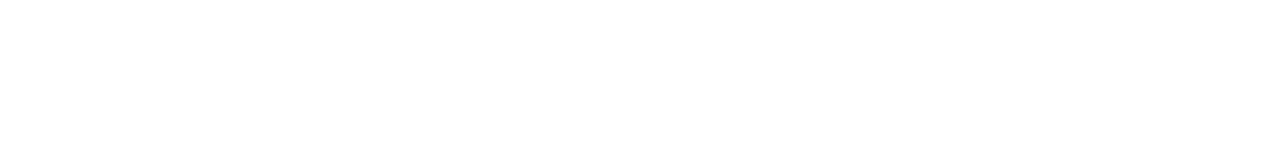
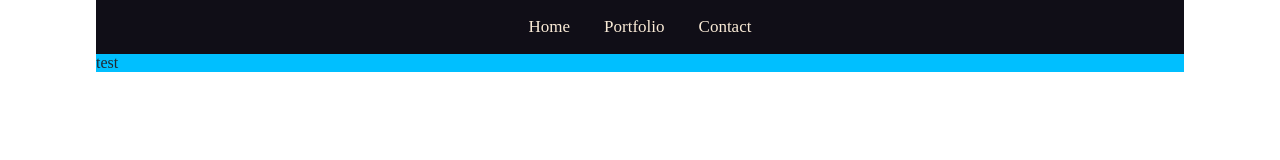
Before and after one commit to Xandowski/my-portfolio, a plain HTML site: page index.html in a window 1280 px wide. Drawn offline with Linux system fonts and the light colour scheme; files that its build step writes are made by us from their sources.

Commit message:
criação-do-header-e-nav-bar

```diff
--- a/assets/CSS/main.css
+++ b/assets/CSS/main.css
@@ -0,0 +1,51 @@
+* {
+  margin: 0;
+  padding: 0;
+  border: 0;
+  font-size: 100%;
+  font: inherit;
+  vertical-align: baseline;
+}
+
+body {
+  color: #212931;
+}
+
+.wrapper {
+  display: flex;
+  flex-flow: row wrap;
+  text-align: center;
+}
+.wrapper > * {
+  margin-left: 6em;
+  margin-right: 6em;
+  flex: 1 100%;
+}
+
+nav {
+  display: flex;
+  background-color: #100e17;
+  justify-content: center;
+}
+
+nav ul {
+  display: flex;
+  list-style: none;
+}
+
+nav a {
+  font-size: 17px;
+  color: antiquewhite;
+  padding: 1em;
+  text-decoration: none;
+  display: block;
+}
+
+nav a:hover {
+  background-color: #211e2e;
+}
+
+.main {
+  text-align: left;
+  background: deepskyblue;
+}
--- a/index.html
+++ b/index.html
@@ -5,9 +5,32 @@
     <meta name="viewport" content="width=device-width, initial-scale=1.0" />
     <meta http-equiv="X-UA-Compatible" content="ie=edge" />
     <title>Portfolio</title>
-    <link rel="stylesheet" href="./assets/main.css" />
+    <link rel="stylesheet" href="./assets/CSS/main.css" />
   </head>
   <body>
+    <div class="wrapper">
+      <header class="header">
+        <nav class="nav">
+          <ul class="nav-menu">
+            <li class="nav-itens">
+              <a href="" class="nav-links">Home</a>
+            </li>
+            <li class="nav-itens">
+              <a href="" class="nav-links">Portfolio</a>
+            </li>
+            <li class="nav-itens">
+              <a href="" class="nav-links">Contact</a>
+            </li>
+          </ul>
+        </nav>
+      </header>
+      <hr />
+      <section class="main">
+        test
+      </section>
+    </div>
+    <footer></footer>
+
     <script src="assets/JS/main.js"></script>
   </body>
 </html>
```
